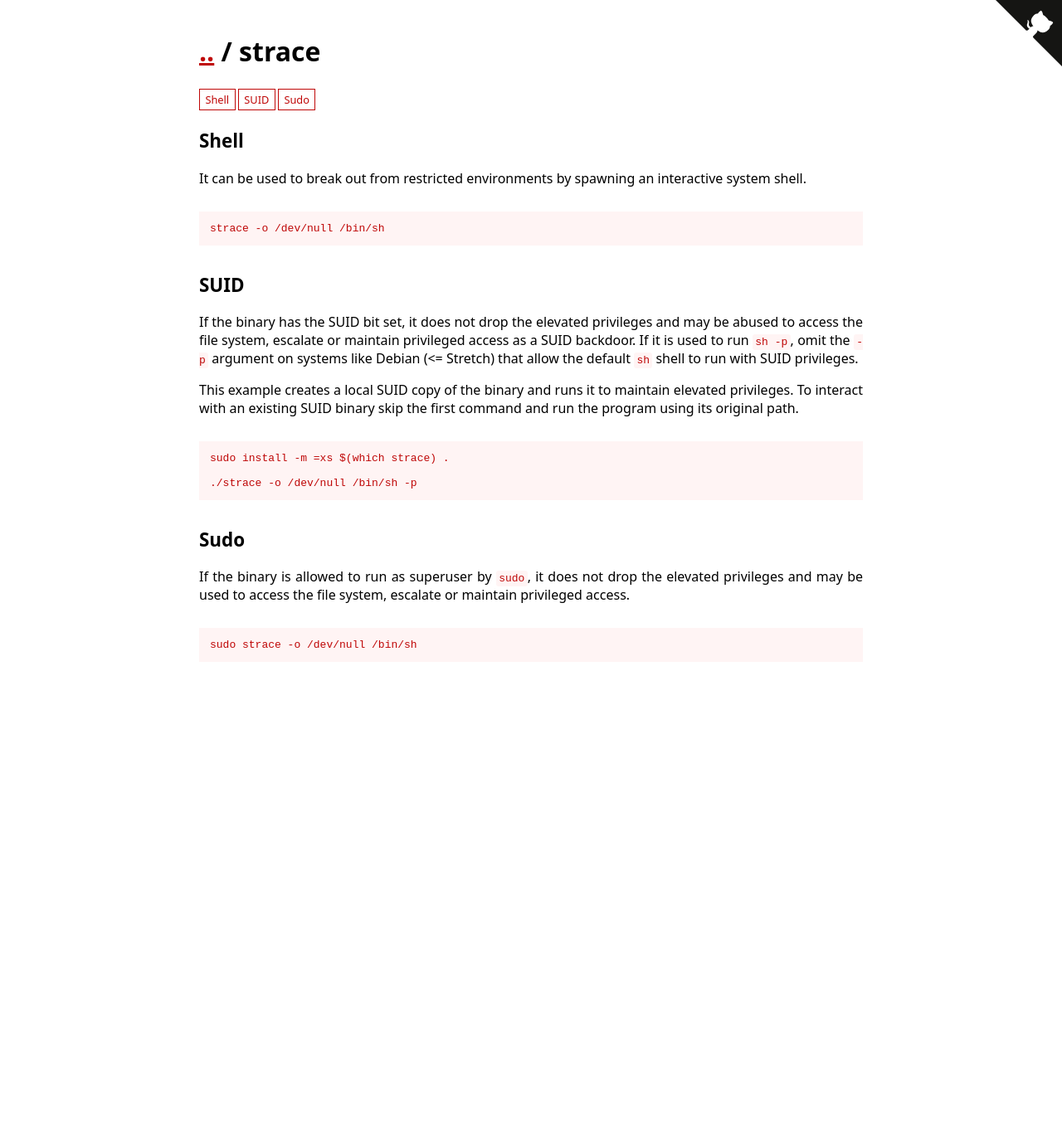
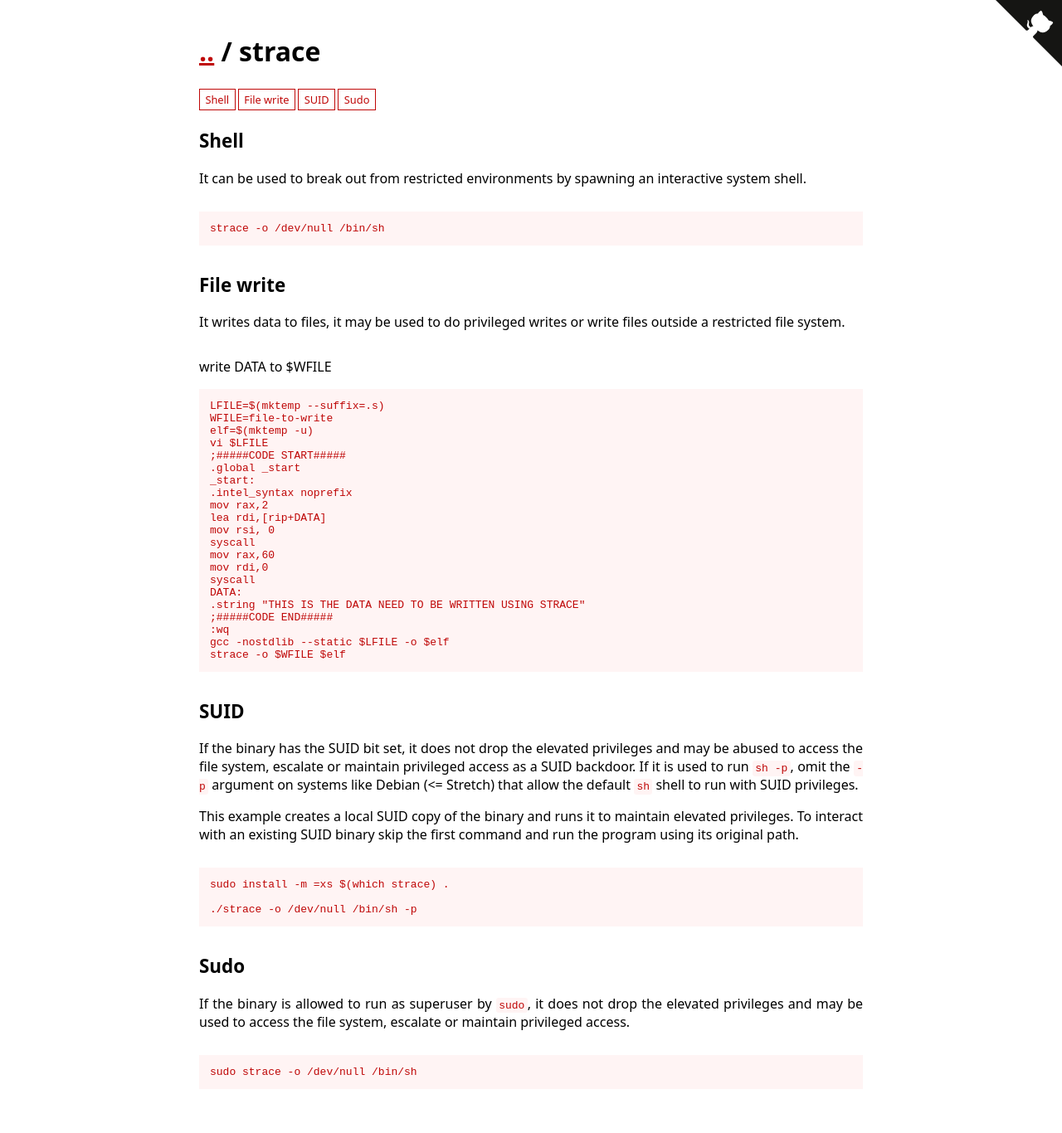
Before and after one commit to GTFOBins/GTFOBins.github.io, a Jekyll site: the page built from _gtfobins/strace.md, in a window 1280 px wide. Shown: the whole page at 83% size. Built offline with Jekyll 4.4.1, drawn with Linux system fonts in a browser that asks for light colours; before the commit the page ends 900 px from its top, so only the background shows below that.

Commit message:
add file-write

```diff
--- a/_gtfobins/strace.md
+++ b/_gtfobins/strace.md
@@ -1,5 +1,29 @@
 ---
 functions:
+  file-write:
+    - description: write DATA to $WFILE
+      code: |
+        LFILE=$(mktemp --suffix=.s)
+        WFILE=file-to-write
+        elf=$(mktemp -u)
+        vi $LFILE
+        ;#####CODE START#####
+        .global _start
+        _start:
+        .intel_syntax noprefix
+        mov rax,2
+        lea rdi,[rip+DATA]
+        mov rsi, 0
+        syscall
+        mov rax,60
+        mov rdi,0
+        syscall
+        DATA:
+        .string "THIS IS THE DATA NEED TO BE WRITTEN USING STRACE"
+        ;#####CODE END#####
+        :wq
+        gcc -nostdlib --static $LFILE -o $elf
+        strace -o $WFILE $elf
   shell:
     - code: strace -o /dev/null /bin/sh
   suid:
```
